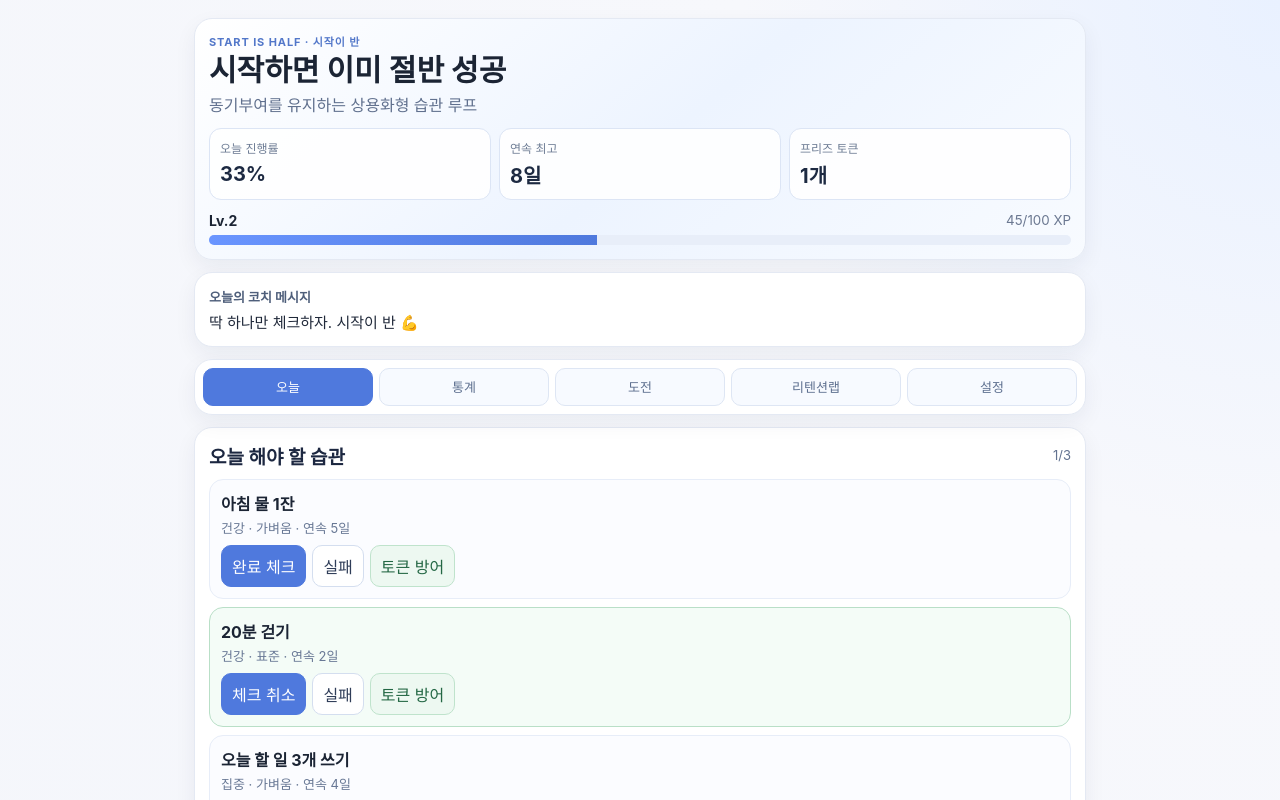
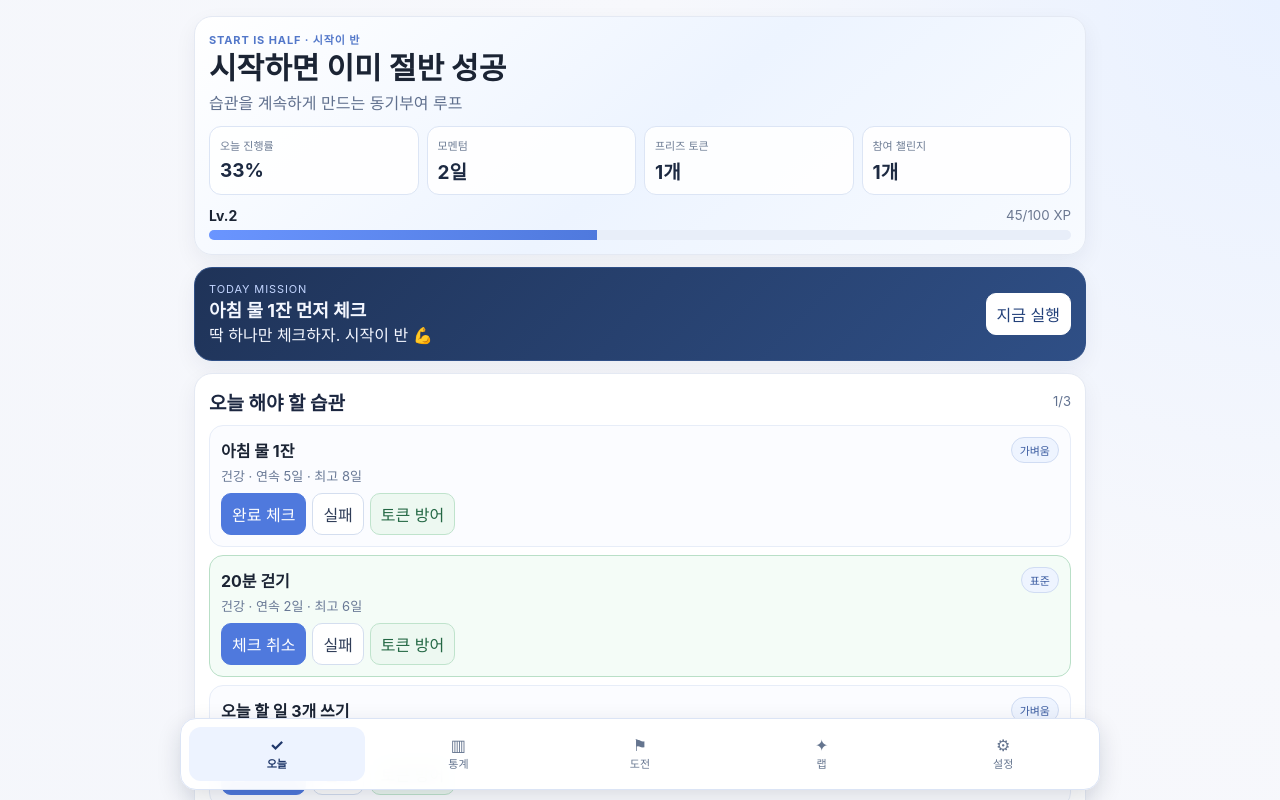
Before and after one commit to sin4woo2-design/openclaw, a React (Vite) app: page / in a window 1280 px wide. Shown: the top 800 px of the page. Built offline with nearby package versions, Linux system fonts and the light colour scheme.

Commit message:
feat: add bottom dock navigation and premium motivation UX

```diff
--- a/src/App.tsx
+++ b/src/App.tsx
@@ -51,9 +51,10 @@ type AppState = {
   levelPoint: number;
   dayLogs: DayLog[];
   lastOpenedDate: string;
+  momentumDays: number;
 };
 
-const STORAGE_KEY = "start-is-half-v3";
+const STORAGE_KEY = "start-is-half-v4";
 const nowDate = () => new Date().toISOString().slice(0, 10);
 const todayWeekday = () => new Date().getDay();
 const uid = () => Math.random().toString(36).slice(2, 10);
@@ -125,33 +126,33 @@ const initialState: AppState = {
   levelPoint: 145,
   dayLogs: [],
   lastOpenedDate: nowDate(),
+  momentumDays: 2,
 };
 
 function loadState(): AppState {
   try {
     const raw = localStorage.getItem(STORAGE_KEY);
     if (!raw) return initialState;
-    const parsed = JSON.parse(raw) as AppState;
-    return { ...initialState, ...parsed };
+    return { ...initialState, ...(JSON.parse(raw) as AppState) };
   } catch {
     return initialState;
   }
 }
 
-function motivation(style: MotiveStyle, progress: number) {
+function motivation(style: MotiveStyle, progress: number, momentumDays: number) {
   if (style === "냉정한 코치") {
-    if (progress >= 80) return "좋다. 지금 멈추면 손해다. 오늘 끝까지 간다.";
-    if (progress >= 40) return "반 왔다. 한 칸 더 하면 승률이 달라진다.";
-    return "의지보다 구조. 2분짜리부터 시작.";
+    if (progress >= 80) return `좋다. ${momentumDays}일 흐름 끊지 마.`;
+    if (progress >= 40) return "반 왔다. 여기서 한 칸 더가 승부다.";
+    return "지금 2분짜리부터 시작. 행동이 먼저다.";
   }
 
   if (style === "따뜻한 코치") {
-    if (progress >= 80) return "잘하고 있어요. 오늘은 유지가 목표예요.";
-    if (progress >= 40) return "충분히 좋은 흐름이에요. 작은 체크 하나만 더 해봐요.";
-    return "지금 시작하면 이미 절반 성공이에요.";
+    if (progress >= 80) return `${momentumDays}일 흐름 너무 좋아요. 오늘은 유지가 목표예요.`;
+    if (progress >= 40) return "좋은 흐름이에요. 작은 체크 하나만 더 해봐요.";
+    return "괜찮아요. 지금 시작하면 이미 절반 성공이에요.";
   }
 
-  if (progress >= 80) return "좋아🔥 오늘 폼 제대로 왔다.";
+  if (progress >= 80) return `${momentumDays}일 연속 유지 중! 오늘 폼 좋아🔥`;
   if (progress >= 40) return "나이스. 리듬 탔어. 한 칸만 더!";
   return "딱 하나만 체크하자. 시작이 반 💪";
 }
@@ -183,20 +184,26 @@ export default function App() {
     if (state.lastOpenedDate === today) return;
 
     const completed = state.habits.filter((h) => h.todayDone).length;
+    const total = state.habits.length;
     const daily: DayLog = {
       date: state.lastOpenedDate,
       doneCount: completed,
-      totalCount: state.habits.length,
+      totalCount: total,
       mood,
       note: note.trim(),
     };
+
+    const successfulDay = total > 0 && completed / total >= 0.5;
 
     setState((prev) => ({
       ...prev,
       lastOpenedDate: today,
       dayLogs: [daily, ...prev.dayLogs].slice(0, 60),
+      momentumDays: successfulDay ? prev.momentumDays + 1 : 0,
+      freezeTokens: successfulDay && (prev.momentumDays + 1) % 7 === 0 ? prev.freezeTokens + 1 : prev.freezeTokens,
       habits: prev.habits.map((h) => ({ ...h, todayDone: false })),
     }));
+
     setNote("");
     setMood("보통");
   }, [state.lastOpenedDate, state.habits, mood, note]);
@@ -211,6 +218,7 @@ export default function App() {
   const totalDone = state.habits.reduce((s, h) => s + h.totalDone, 0);
   const avgStreak = state.habits.length ? Math.round(state.habits.reduce((s, h) => s + h.streak, 0) / state.habits.length) : 0;
   const topHabit = [...state.habits].sort((a, b) => b.streak - a.streak)[0];
+  const firstEasy = activeHabits.find((h) => !h.todayDone)?.name ?? "가벼운 습관 1개";
 
   const level = Math.floor(state.levelPoint / 100) + 1;
   const levelProgress = state.levelPoint % 100;
@@ -232,7 +240,10 @@ export default function App() {
       ...prev,
       habits: prev.habits.map((h) => {
         if (h.id !== habitId) return h;
-        if (h.todayDone) return { ...h, todayDone: false, streak: Math.max(0, h.streak - 1), totalDone: Math.max(0, h.totalDone - 1) };
+        if (h.todayDone) {
+          return { ...h, todayDone: false, streak: Math.max(0, h.streak - 1), totalDone: Math.max(0, h.totalDone - 1) };
+        }
+
         gained = h.difficulty === "hard" ? 12 : h.difficulty === "normal" ? 8 : 6;
         return {
           ...h,
@@ -255,6 +266,7 @@ export default function App() {
       ...prev,
       habits: prev.habits.map((h) => (h.id === habitId ? { ...h, todayDone: false, streak: Math.max(0, h.streak - 1) } : h)),
     }));
+
     setGame({ habitId, target: Math.floor(Math.random() * 10) + 1, triesLeft: 2 });
     setMessage("괜찮아. 복구 미니게임으로 이어가자.");
   };
@@ -270,6 +282,7 @@ export default function App() {
       freezeTokens: prev.freezeTokens - 1,
       habits: prev.habits.map((h) => (h.id === habitId ? { ...h, todayDone: true } : h)),
     }));
+
     setToast("방어 성공");
   };
 
@@ -291,6 +304,7 @@ export default function App() {
       setMessage("이번엔 실패. 내일 다시 시작하면 된다.");
       return;
     }
+
     setGame({ ...game, triesLeft: game.triesLeft - 1 });
   };
 
@@ -317,12 +331,14 @@ export default function App() {
         },
       ],
     }));
+
     setNewHabitName("");
     setToast("새 습관 추가");
   };
 
   const addTemplate = (template: Pick<Habit, "name" | "category" | "difficulty">) => {
     if (state.habits.some((h) => h.name === template.name)) return;
+
     setState((prev) => ({
       ...prev,
       habits: [
@@ -344,43 +360,53 @@ export default function App() {
     }));
   };
 
+  const joinedCount = state.challenges.filter((c) => c.joined).length;
+
   return (
     <div className="app">
       <header className="hero card">
         <div>
           <p className="eyebrow">START IS HALF · 시작이 반</p>
           <h1>시작하면 이미 절반 성공</h1>
-          <p className="sub">동기부여를 유지하는 상용화형 습관 루프</p>
+          <p className="sub">습관을 계속하게 만드는 동기부여 루프</p>
         </div>
 
-        <div className="heroStats">
-          <article><span>오늘 진행률</span><strong>{progress}%</strong></article>
-          <article><span>연속 최고</span><strong>{topHabit ? `${topHabit.bestStreak}일` : "-"}</strong></article>
-          <article><span>프리즈 토큰</span><strong>{state.freezeTokens}개</strong></article>
+        <div className="heroGrid">
+          <article>
+            <span>오늘 진행률</span>
+            <strong>{progress}%</strong>
+          </article>
+          <article>
+            <span>모멘텀</span>
+            <strong>{state.momentumDays}일</strong>
+          </article>
+          <article>
+            <span>프리즈 토큰</span>
+            <strong>{state.freezeTokens}개</strong>
+          </article>
+          <article>
+            <span>참여 챌린지</span>
+            <strong>{joinedCount}개</strong>
+          </article>
         </div>
 
         <div className="levelTrack">
-          <div className="levelHead"><b>Lv.{level}</b><small>{levelProgress}/100 XP</small></div>
+          <div className="levelHead">
+            <b>Lv.{level}</b>
+            <small>{levelProgress}/100 XP</small>
+          </div>
           <div className="meter"><i style={{ width: `${levelProgress}%` }} /></div>
         </div>
       </header>
 
-      <section className="card guidance">
-        <strong>오늘의 코치 메시지</strong>
-        <p>{motivation(state.motiveStyle, progress)}</p>
+      <section className="card missionCard">
+        <div>
+          <p className="miniLabel">TODAY MISSION</p>
+          <strong>{progress < 100 ? `${firstEasy} 먼저 체크` : "오늘 미션 클리어 🎉"}</strong>
+          <p>{motivation(state.motiveStyle, progress, state.momentumDays)}</p>
+        </div>
+        <button className="primary" onClick={() => setTab("today")}>지금 실행</button>
       </section>
-
-      <nav className="tabs card">
-        {[
-          ["today", "오늘"],
-          ["stats", "통계"],
-          ["community", "도전"],
-          ["lab", "리텐션랩"],
-          ["settings", "설정"],
-        ].map(([id, label]) => (
-          <button key={id} className={tab === id ? "active" : ""} onClick={() => setTab(id as typeof tab)}>{label}</button>
-        ))}
-      </nav>
 
       {tab === "today" && (
         <main className="stack">
@@ -390,8 +416,11 @@ export default function App() {
               {activeHabits.map((h) => (
                 <article key={h.id} className={`habitItem ${h.todayDone ? "done" : ""}`}>
                   <div>
-                    <strong>{h.name}</strong>
-                    <p>{h.category} · {difficultyLabel[h.difficulty]} · 연속 {h.streak}일</p>
+                    <div className="habitTitleRow">
+                      <strong>{h.name}</strong>
+                      <span className="difficultyPill">{difficultyLabel[h.difficulty]}</span>
+                    </div>
+                    <p>{h.category} · 연속 {h.streak}일 · 최고 {h.bestStreak}일</p>
                   </div>
                   <div className="actions">
                     <button className="primary" onClick={() => doHabit(h.id)}>{h.todayDone ? "체크 취소" : "완료 체크"}</button>
@@ -404,7 +433,7 @@ export default function App() {
           </section>
 
           <section className="card">
-            <h2>습관 추가</h2>
+            <h2>습관 빠르게 추가</h2>
             <div className="formRow">
               <input placeholder="예: 10분 스트레칭" value={newHabitName} onChange={(e) => setNewHabitName(e.target.value)} />
               <select value={newCategory} onChange={(e) => setNewCategory(e.target.value as HabitCategory)}>
@@ -437,7 +466,7 @@ export default function App() {
               <select value={mood} onChange={(e) => setMood(e.target.value as DayLog["mood"])}>
                 <option>최고</option><option>좋음</option><option>보통</option><option>저조</option>
               </select>
-              <input value={note} onChange={(e) => setNote(e.target.value)} placeholder="오늘 잘 된 한 가지를 적어봐" />
+              <input value={note} onChange={(e) => setNote(e.target.value)} placeholder="오늘 잘 된 한 가지" />
             </div>
           </section>
           <p className="message">{message}</p>
@@ -493,7 +522,7 @@ export default function App() {
             <ul>
               <li>D1: 첫 체크 3분 이내</li>
               <li>D3: 실패 직후 복구 미니게임 노출</li>
-              <li>D7: 성취 배지 + 토큰 지급</li>
+              <li>D7: 모멘텀 보상(토큰 지급)</li>
               <li>D14: 자동 루틴 추천</li>
             </ul>
           </section>
@@ -521,6 +550,21 @@ export default function App() {
         </main>
       )}
 
+      <nav className="bottomDock">
+        {[
+          ["today", "오늘", "✓"],
+          ["stats", "통계", "▥"],
+          ["community", "도전", "⚑"],
+          ["lab", "랩", "✦"],
+          ["settings", "설정", "⚙"],
+        ].map(([id, label, icon]) => (
+          <button key={id} className={`dockBtn ${tab === id ? "active" : ""}`} onClick={() => setTab(id as typeof tab)}>
+            <span>{icon}</span>
+            <small>{label}</small>
+          </button>
+        ))}
+      </nav>
+
       {toast ? <div className="toast">{toast}</div> : null}
     </div>
   );
--- a/src/index.css
+++ b/src/index.css
@@ -5,14 +5,14 @@
 }
 
 * { box-sizing: border-box; }
-body { margin: 0; background: radial-gradient(circle at top right, #e9f1ff 0%, #f7f8fc 30%, #f4f6fb 100%); }
+body { margin: 0; background: radial-gradient(circle at top right, #e9f1ff 0%, #f7f8fc 35%, #f4f6fb 100%); }
 button, input, select { font: inherit; }
 
 .app {
   max-width: 920px;
   margin: 0 auto;
   min-height: 100dvh;
-  padding: 18px 14px 80px;
+  padding: 16px 14px calc(110px + env(safe-area-inset-bottom));
   display: grid;
   gap: 12px;
 }
@@ -35,13 +35,13 @@ button, input, select { font: inherit; }
 h1 { margin: 4px 0; font-size: 30px; line-height: 1.15; }
 .sub { margin: 0; color: #60708e; }
 
-.heroStats {
+.heroGrid {
   display: grid;
-  grid-template-columns: repeat(3, minmax(0, 1fr));
+  grid-template-columns: repeat(4, minmax(0, 1fr));
   gap: 8px;
 }
 
-.heroStats article {
+.heroGrid article {
   border: 1px solid #dce5f5;
   border-radius: 12px;
   padding: 10px;
@@ -49,8 +49,9 @@ h1 { margin: 4px 0; font-size: 30px; line-height: 1.15; }
   display: grid;
   gap: 4px;
 }
-.heroStats span { font-size: 12px; color: #6e7d95; }
-.heroStats strong { font-size: 20px; color: #1d2a42; }
+
+.heroGrid span { font-size: 11px; color: #6e7d95; }
+.heroGrid strong { font-size: 19px; color: #1d2a42; }
 
 .levelTrack { display: grid; gap: 6px; }
 .levelHead { display: flex; justify-content: space-between; align-items: center; }
@@ -71,32 +72,20 @@ h1 { margin: 4px 0; font-size: 30px; line-height: 1.15; }
   transition: width .25s ease;
 }
 
-.guidance strong { display: block; font-size: 13px; color: #4f5f7b; }
-.guidance p { margin: 5px 0 0; font-size: 15px; color: #20293a; }
-
-.tabs {
-  display: grid;
-  grid-template-columns: repeat(5, minmax(0,1fr));
-  gap: 6px;
-  padding: 8px;
-  position: sticky;
-  top: 0;
-  z-index: 5;
+.missionCard {
+  display: flex;
+  justify-content: space-between;
+  align-items: center;
+  gap: 10px;
+  background: linear-gradient(135deg, #1f3358, #2f4f86);
+  color: #f4f7ff;
+  border-color: #2f4f86;
 }
 
-.tabs button {
-  border: 1px solid #dee6f4;
-  border-radius: 10px;
-  background: #f7faff;
-  color: #5d6f8f;
-  min-height: 38px;
-  font-size: 13px;
-}
-.tabs button.active {
-  background: #4f79dd;
-  border-color: #4f79dd;
-  color: #fff;
-}
+.missionCard p, .missionCard strong { margin: 0; }
+.missionCard strong { font-size: 18px; }
+.miniLabel { margin: 0 0 5px; font-size: 11px; letter-spacing: 0.08em; color: #c3d5ff; }
+.missionCard .primary { background: #fff; color: #23417a; border-color: #fff; white-space: nowrap; }
 
 .stack { display: grid; gap: 12px; }
 .titleRow { display: flex; justify-content: space-between; align-items: center; margin-bottom: 10px; }
@@ -113,9 +102,20 @@ h2 { margin: 0; font-size: 19px; color: #1c2740; }
   gap: 8px;
   transition: transform .18s ease, box-shadow .18s ease;
 }
+
 .habitItem:hover { transform: translateY(-1px); box-shadow: 0 6px 14px rgba(42, 66, 117, 0.08); }
 .habitItem.done { border-color: #b9dfc7; background: #f4fcf7; }
 .habitItem p, .challengeItem p, .challengeItem small { margin: 3px 0 0; color: #687895; font-size: 13px; }
+
+.habitTitleRow { display: flex; justify-content: space-between; align-items: center; gap: 8px; }
+.difficultyPill {
+  font-size: 11px;
+  border: 1px solid #d0dcf3;
+  background: #eef4ff;
+  color: #3b5ca1;
+  border-radius: 999px;
+  padding: 4px 8px;
+}
 
 .actions { display: flex; flex-wrap: wrap; gap: 6px; }
 button {
@@ -125,6 +125,7 @@ button {
   padding: 8px 10px;
   color: #2f3d58;
 }
+
 button.primary { background: #4f79dd; border-color: #4f79dd; color: #fff; }
 button.soft { background: #edf8f1; border-color: #bfe3cc; color: #236744; }
 button.active { background: #e9f0ff; border-color: #c6d6f8; color: #3058a8; }
@@ -135,6 +136,7 @@ button.active { background: #e9f0ff; border-color: #c6d6f8; color: #3058a8; }
   gap: 8px;
 }
 .formRow.compact { grid-template-columns: 120px 1fr; }
+
 input, select {
   border: 1px solid #d4def0;
   border-radius: 10px;
@@ -160,6 +162,7 @@ input, select {
   align-items: end;
   gap: 8px;
 }
+
 .barWrap { display: grid; gap: 4px; justify-items: center; }
 .barWrap i {
   width: 100%;
@@ -173,17 +176,57 @@ input, select {
 
 .message { margin: 0; color: #2a4f99; font-weight: 600; font-size: 14px; }
 
+.bottomDock {
+  position: fixed;
+  left: 50%;
+  transform: translateX(-50%);
+  bottom: calc(10px + env(safe-area-inset-bottom));
+  width: min(920px, calc(100% - 16px));
+  display: grid;
+  grid-template-columns: repeat(5, minmax(0, 1fr));
+  gap: 6px;
+  padding: 8px;
+  background: rgba(255, 255, 255, 0.95);
+  border: 1px solid #dbe4f5;
+  border-radius: 16px;
+  backdrop-filter: blur(12px);
+  box-shadow: 0 8px 24px rgba(17, 28, 49, 0.14);
+  z-index: 30;
+}
+
+.dockBtn {
+  min-height: 54px;
+  border: 0;
+  background: transparent;
+  color: #65758f;
+  display: grid;
+  justify-items: center;
+  align-content: center;
+  gap: 2px;
+  border-radius: 12px;
+}
+
+.dockBtn span { font-size: 16px; line-height: 1; }
+.dockBtn small { font-size: 11px; }
+
+.dockBtn.active {
+  color: #1f376a;
+  background: #edf3ff;
+  font-weight: 700;
+}
+
 .toast {
   position: fixed;
   left: 50%;
   transform: translateX(-50%);
-  bottom: calc(16px + env(safe-area-inset-bottom));
+  bottom: calc(82px + env(safe-area-inset-bottom));
   background: #1f2b43;
   color: #fff;
   padding: 10px 14px;
   border-radius: 999px;
   box-shadow: 0 8px 20px rgba(20,31,52,.24);
   animation: toastIn .2s ease;
+  z-index: 40;
 }
 
 @keyframes toastIn {
@@ -192,7 +235,7 @@ input, select {
 }
 
 @media (max-width: 760px) {
-  .heroStats, .kpiGrid { grid-template-columns: 1fr; }
-  .tabs { grid-template-columns: repeat(3, minmax(0,1fr)); }
+  .heroGrid, .kpiGrid { grid-template-columns: repeat(2, minmax(0, 1fr)); }
   .formRow, .formRow.compact { grid-template-columns: 1fr; }
+  .missionCard { display: grid; }
 }
```
